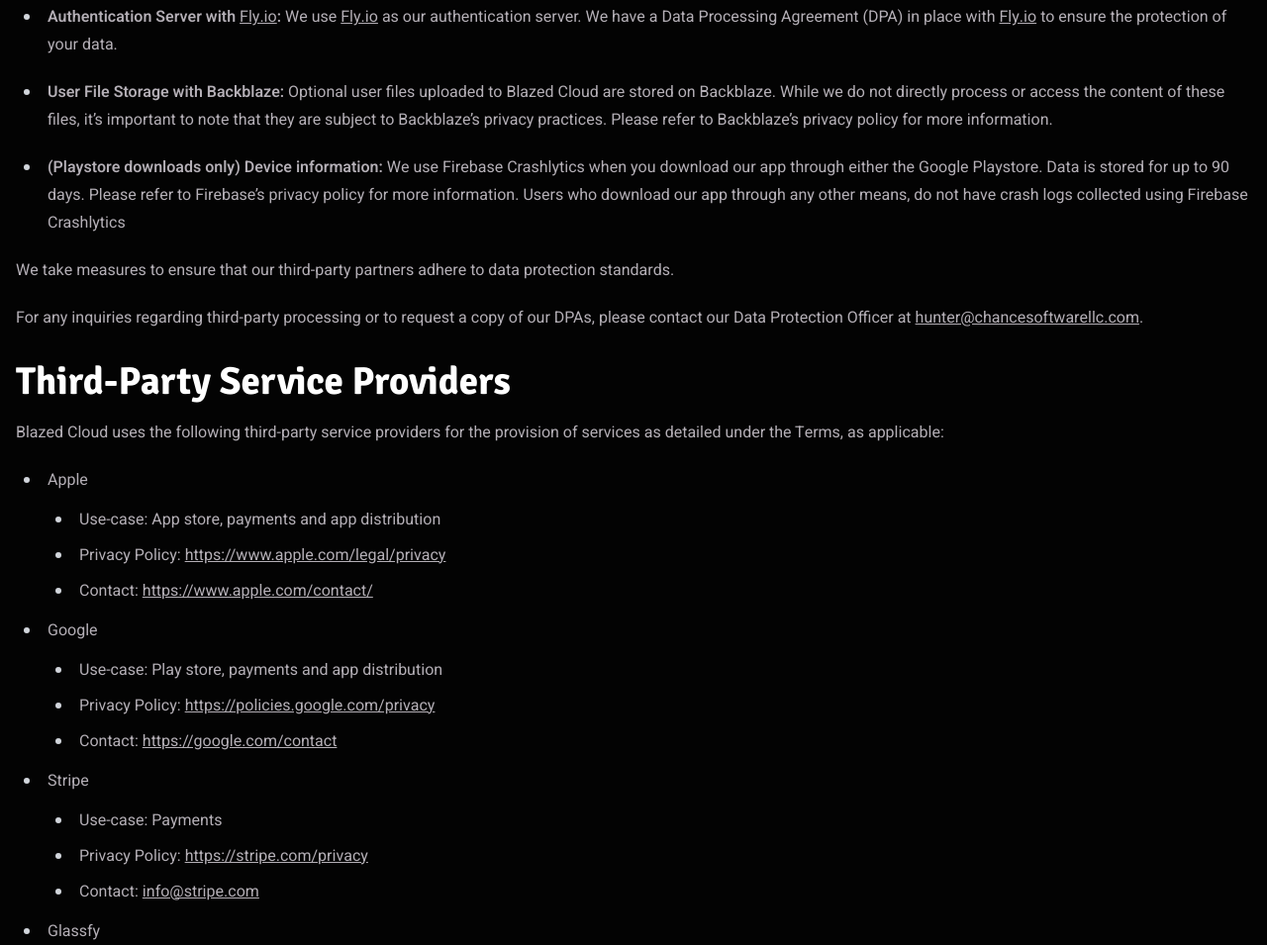
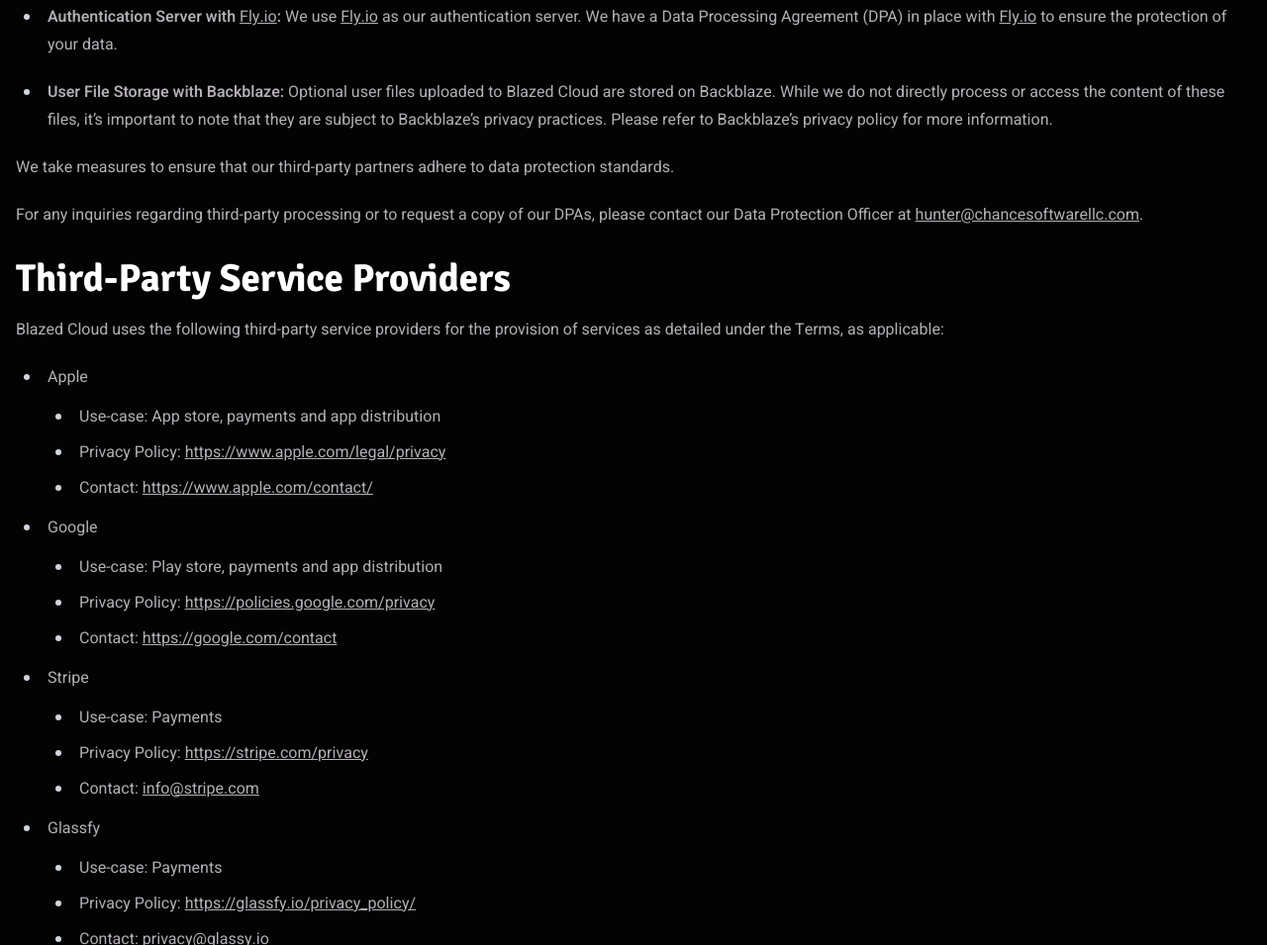
Before and after one commit to TheRedSpy15/blazedcloud-landing, an Astro site: page /privacy-policy in a window 1280 px wide. Shown: the part 4210-5165 px from the top of the page at 99% size. Built offline with nearby package versions, Linux system fonts and the light colour scheme; Astro itself is replaced by a stand-in of ours; what tailwind-bootstrap-grid would draw is missing.

Commit message:
remove crashlytics from privacy policy

```diff
--- a/src/content/pages/privacy-policy.md
+++ b/src/content/pages/privacy-policy.md
@@ -124,8 +124,6 @@ We engage the following third-party services or subprocessors in the processing
 
 - **User File Storage with Backblaze:** Optional user files uploaded to Blazed Cloud are stored on Backblaze. While we do not directly process or access the content of these files, it's important to note that they are subject to Backblaze's privacy practices. Please refer to Backblaze's privacy policy for more information.
 
-- **(Playstore downloads only) Device information:** We use Firebase Crashlytics when you download our app through either the Google Playstore. Data is stored for up to 90 days. Please refer to Firebase's privacy policy for more information. Users who download our app through any other means, do not have crash logs collected using Firebase Crashlytics
-
 We take measures to ensure that our third-party partners adhere to data protection standards.
 
 For any inquiries regarding third-party processing or to request a copy of our DPAs, please contact our Data Protection Officer at [hunter@chancesoftwarellc.com](mailto:hunter@chancesoftwarellc.com).
```
